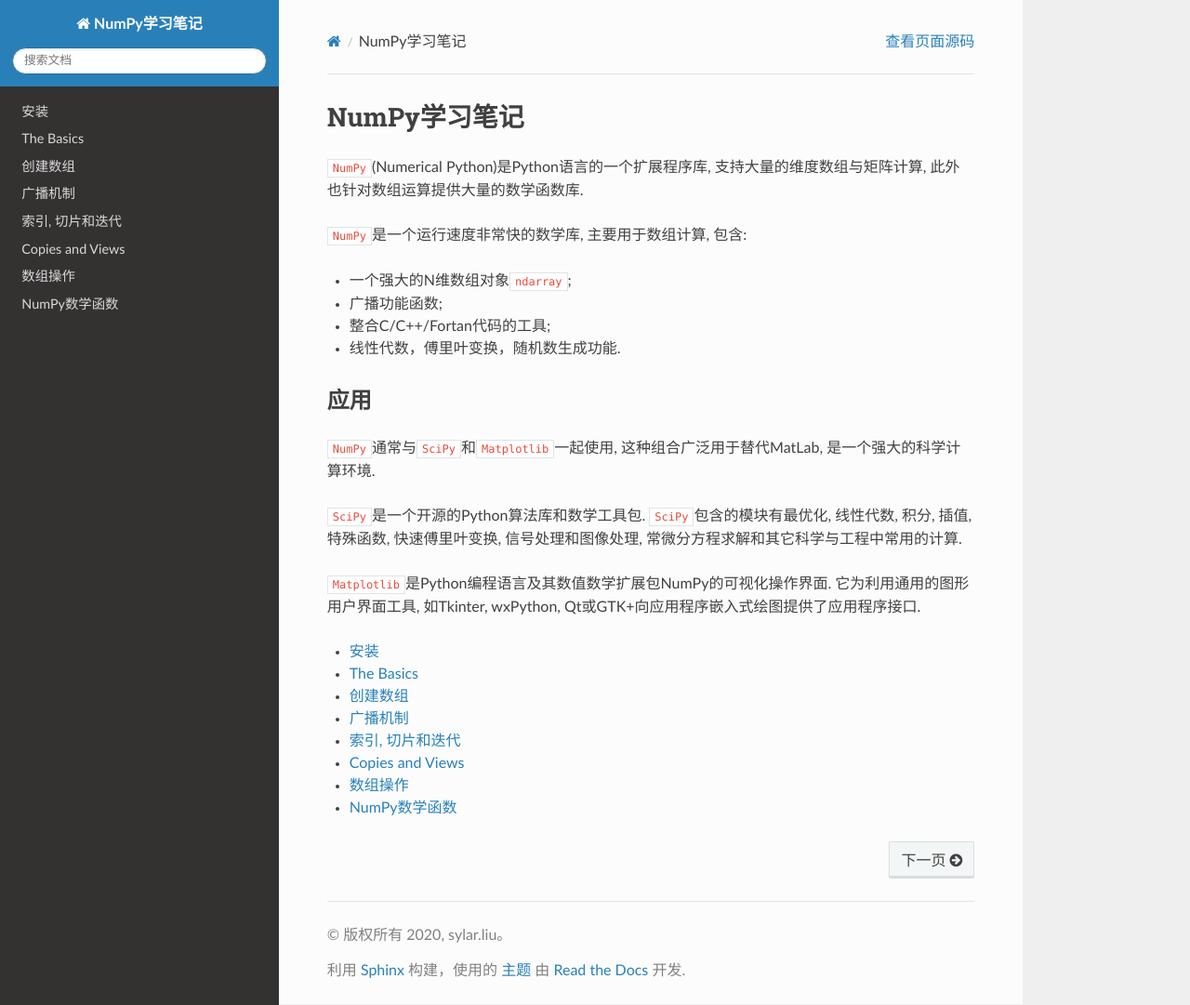
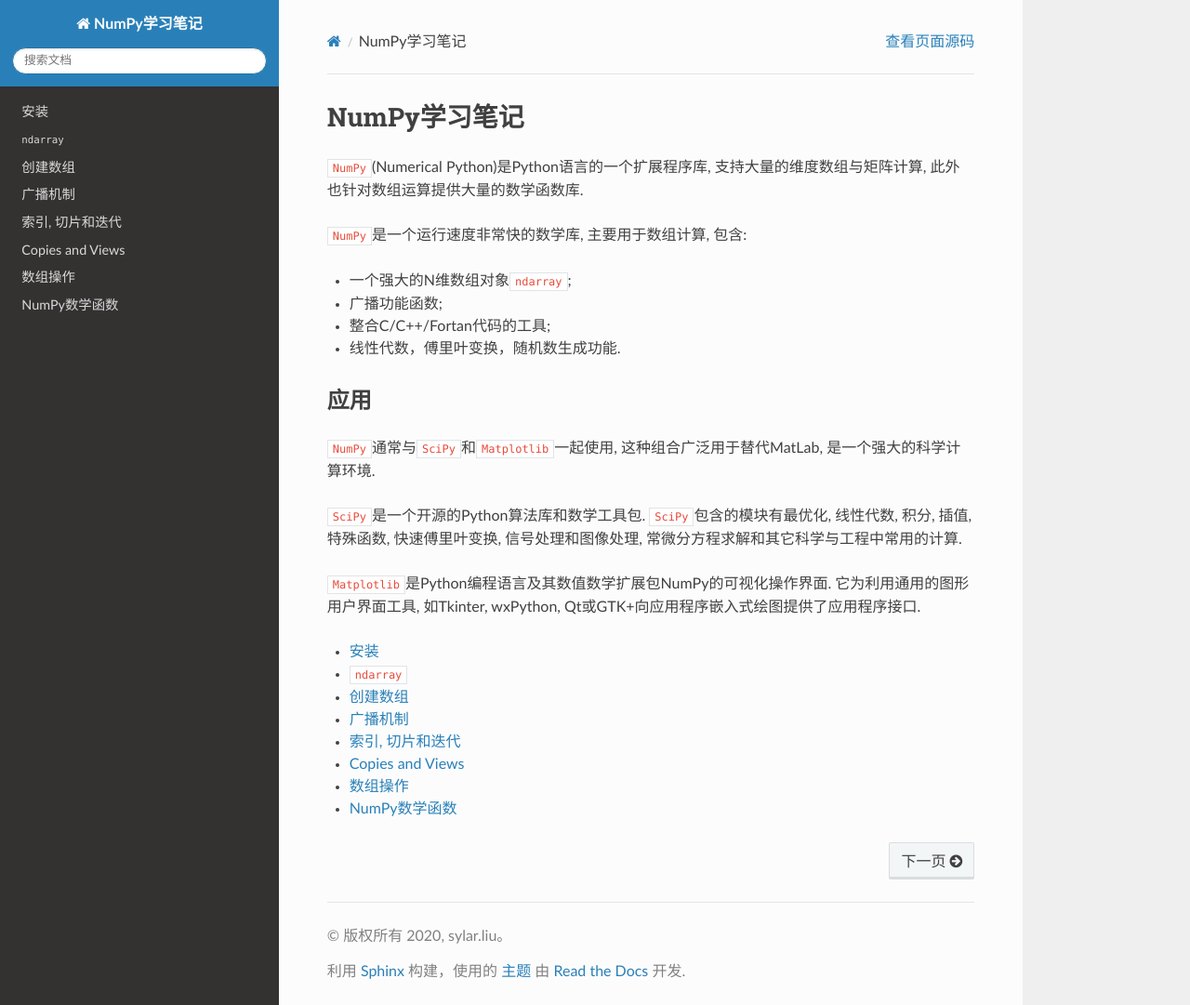
Before and after one commit to My-LearningNotes/NumPy, a Sphinx documentation site: the page built from source/index.rst, in a window 1280 px wide and 1081 px high. Shown: the whole window at 93% size. Built offline with Sphinx 7.4.7 and the Read the Docs theme 2.0.0, drawn with Linux system fonts in a browser that asks for light colours.

Commit message:
修改文档的标题和名称, 增加关于ndarray对象的简介

```diff
--- a/source/index.rst
+++ b/source/index.rst
@@ -27,7 +27,7 @@
     :maxdepth: 1
 
     install
-    basics
+    ndarray
     array_creation
     broadcast
     indexing_slicing_iterating
--- a/source/basics.rst
+++ b/source/ndarray.rst
@@ -1,8 +1,5 @@
-The Basics
-==========
-
 ``ndarray``
------------
+===========
 
 NumPy的核心是N维数组对象\ ``ndarray``\ , 它是一系列相同类型数据的集合.
 
```
